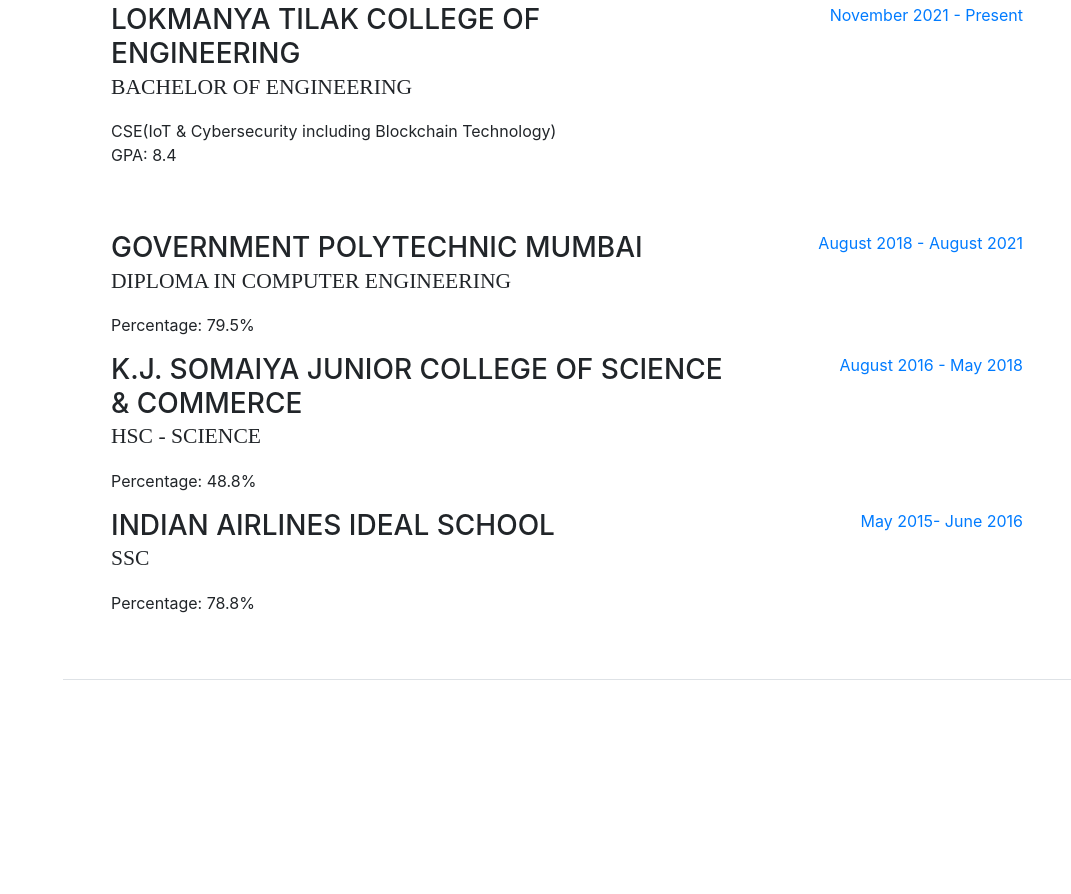
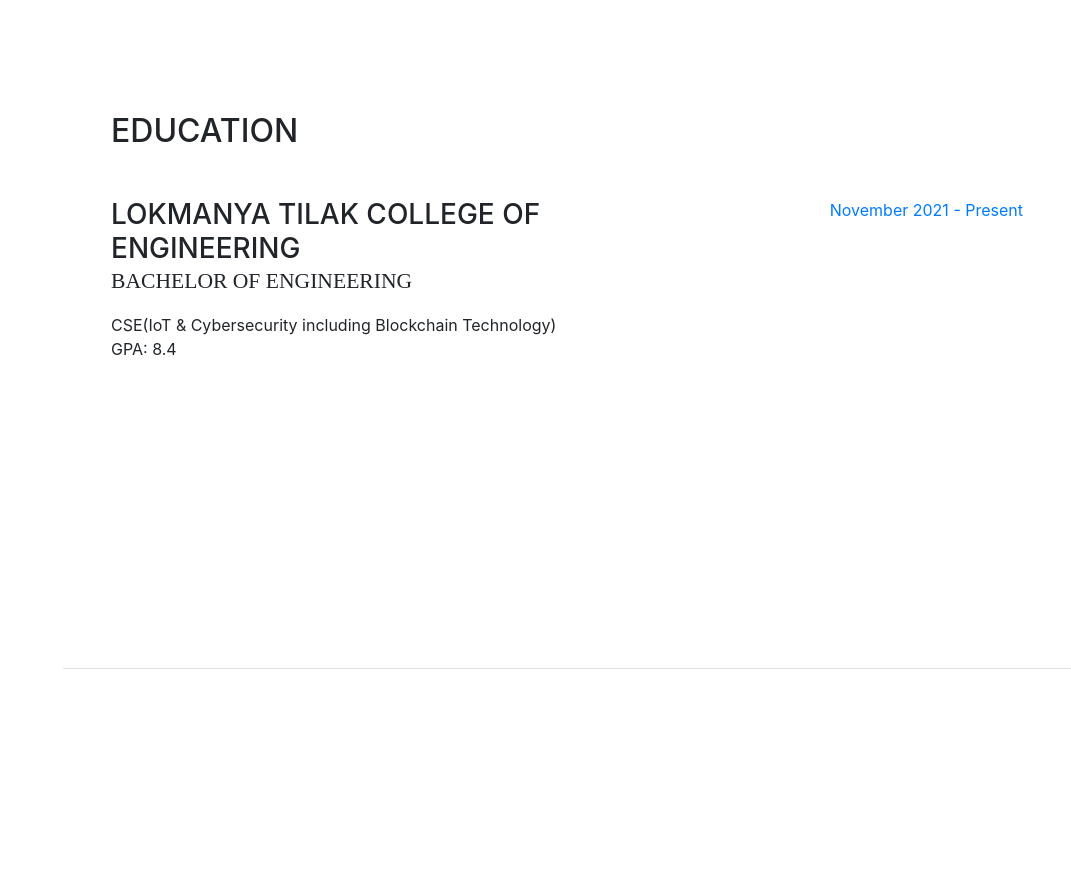
Before and after one commit to Houdini2598/houdini.github.io, a website with bundled scripts: page index.html in a window 1280 px wide. Shown: the part 2531-3425 px from the top of the page, without its empty margins (209-1280 px from the left). Built offline with nearby package versions, Linux system fonts and the light colour scheme; a web font is replaced by a local one.

Commit message:
Update index.html

```diff
--- a/index.html
+++ b/index.html
@@ -185,39 +185,9 @@
             </div>
           </div>
 
-          <div class="resume-item d-flex flex-column flex-md-row">
-            <div class="resume-content mr-auto">
-              <h3 class="mb-0">Government Polytechnic Mumbai</h3>
-              <div class="subheading mb-3">Diploma in Computer Engineering</div>
-              <p>Percentage: 79.5%</p>
-            </div>
-            <div class="resume-date text-md-right">
-              <span class="text-primary">August 2018 - August 2021</span>
-            </div>
-          </div>
 
-          <div class="resume-item d-flex flex-column flex-md-row">
-            <div class="resume-content mr-auto">
-              <h3 class="mb-0">K.J. Somaiya Junior College of Science & Commerce</h3>
-              <div class="subheading mb-3">HSC - Science</div>
-              <p>Percentage: 48.8%</p>
-            </div>
-            <div class="resume-date text-md-right">
-              <span class="text-primary">August 2016 - May 2018</span>
-            </div>
-          </div>
-        </div>
 
-        <div class="resume-item d-flex flex-column flex-md-row">
-          <div class="resume-content mr-auto">
-            <h3 class="mb-0">Indian Airlines Ideal School</h3>
-            <div class="subheading mb-3">SSC</div>
-            <p>Percentage: 78.8%</p>
-          </div>
-          <div class="resume-date text-md-right">
-            <span class="text-primary">May 2015- June 2016</span>
-          </div>
-        </div>
+
       </section>
 
       <section class="resume-section p-3 p-lg-5 d-flex flex-column" id="skills">
```
